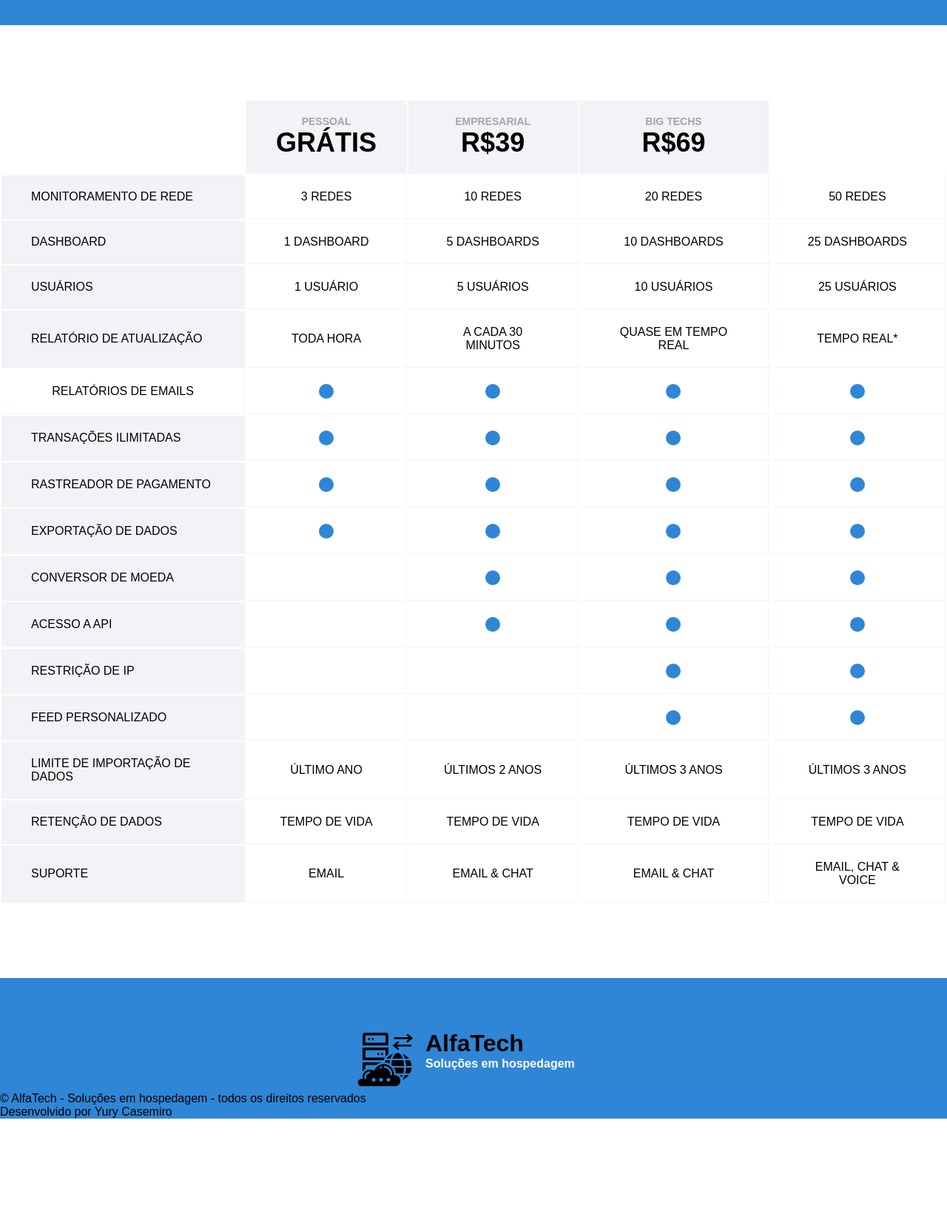
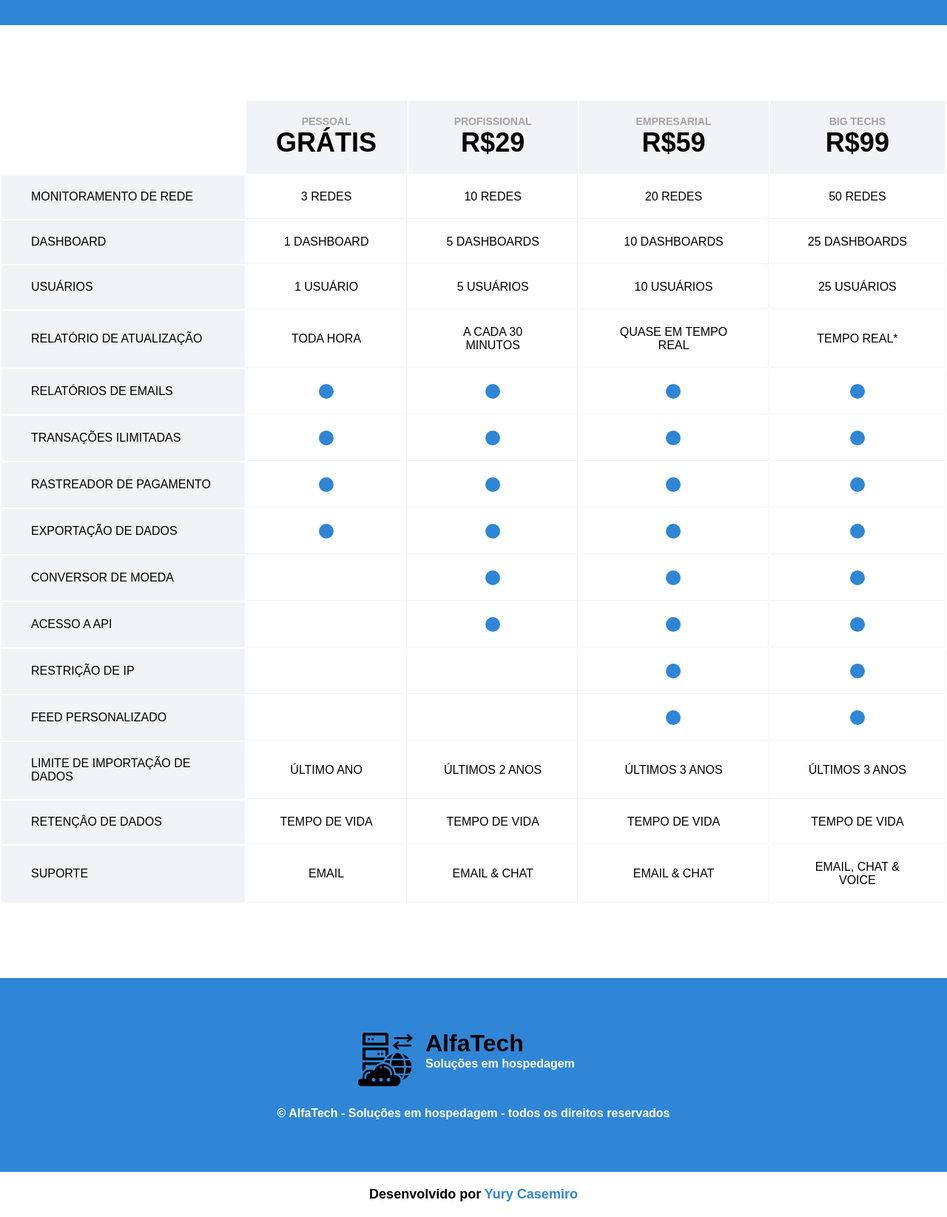
Before and after one commit to YuryCasemiro/DevMedia, a plain HTML site: page projetos/alfatech/precos.html in a window 1280 px wide. Shown: the part 120-1765 px from the top of the page at 74% size. Before the commit the page ends 1632 px from the top, so only its background shows below. Drawn offline with Linux system fonts and the light colour scheme.

Commit message:
atualização

```diff
--- a/projetos/alfatech/css/precos.css
+++ b/projetos/alfatech/css/precos.css
@@ -132,7 +132,7 @@ table tbody td {
     font-weight: 600;
 }
 
-.paragrafdo-rodape {
+.paragrafo-rodape {
     text-align: center;
     color: #fff;
     font-size: 16px;
@@ -140,7 +140,7 @@ table tbody td {
     margin: 20px 0 70px;
 }
 
-.container-copyright {
+.container-desenvolvedor {
     width: 100%;
     font-size: 18px;
     font-weight: 600;
@@ -149,6 +149,6 @@ table tbody td {
     background-color: #fff;
 }
 
-.container-copyright span {
+.container-desenvolvedor span {
     color: #2f86d6;
 }
--- a/projetos/alfatech/precos.html
+++ b/projetos/alfatech/precos.html
@@ -34,12 +34,16 @@
                         <h2>GRÁTIS</h2>
                     </th>
                     <th class="celula-cabecalho">
+                        <p>PROFISSIONAL</p>
+                        <h2>R$29</h2>
+                    </th>
+                    <th class="celula-cabecalho">
                         <p>EMPRESARIAL</p>
-                        <h2>R$39</h2>
+                        <h2>R$59</h2>
                     </th>
                     <th class="celula-cabecalho">
                         <p>BIG TECHS</p>
-                        <h2>R$69</h2>
+                        <h2>R$99</h2>
                     </th>
                 </tr>
             </thead>
@@ -73,7 +77,7 @@
                     <td>TEMPO REAL*</td>
                 </tr>
                 <tr>
-                    <td class="primeira-coluna">RELATÓRIOS DE EMAILS</td>
+                    <td class="primeira-celula">RELATÓRIOS DE EMAILS</td>
                     <td>
                         <div class="marcador-azul"></div>
                     </td>
```
Also changed, not shown: projetos/alfatech/index.html (+3 -3 lines).
